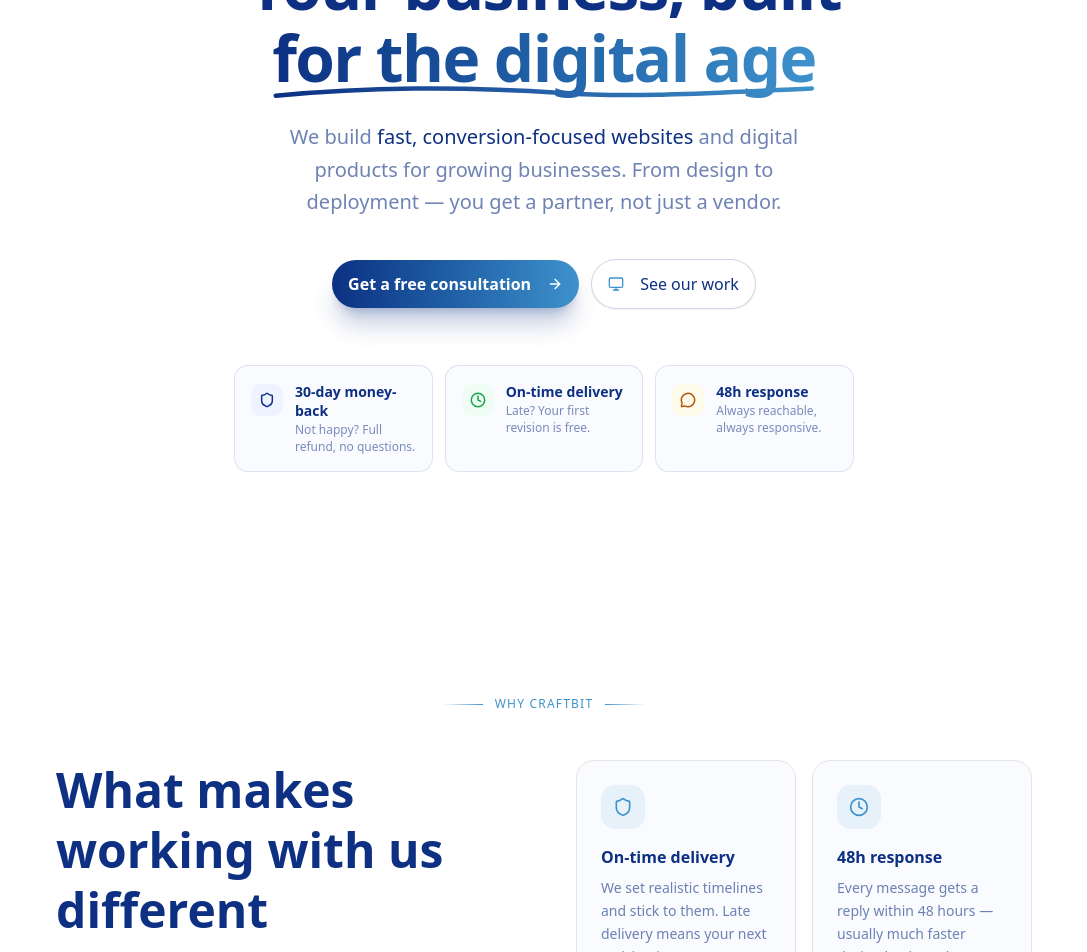
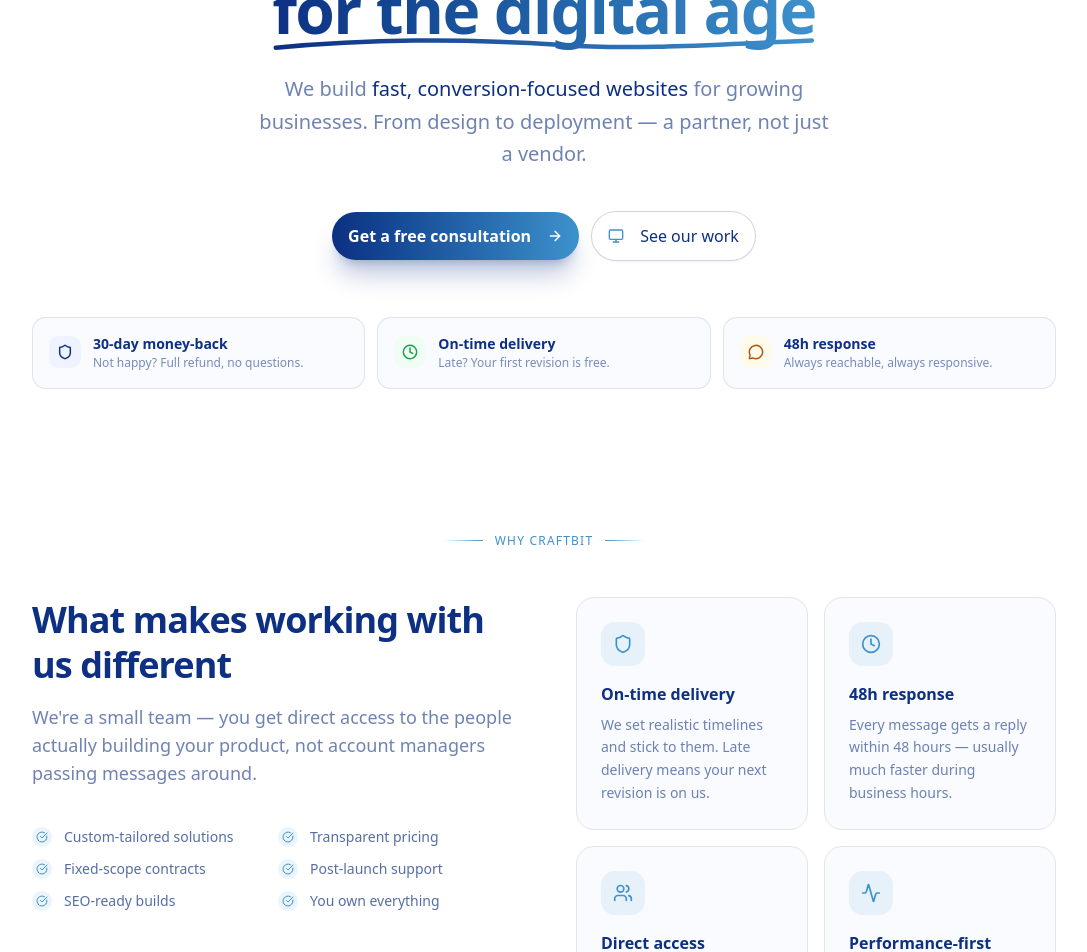
Before and after one commit to Craftbit-Solution/Craftbit, a Next.js app: page / in a window 1280 px wide. Shown: the part 360-1312 px from the top of the page, without its empty margins (96-1183 px from the left). Built offline with nearby package versions, Linux system fonts and the light colour scheme.

Commit message:
refactor: code cleanup

```diff
--- a/app/home/components/craft-studio.tsx
+++ b/app/home/components/craft-studio.tsx
@@ -75,8 +75,6 @@ const fadeUp: Variants = {
 export default function CraftStudio() {
   return (
     <SectionWrapper className="py-16">
-      <div className="relative mx-auto max-w-5xl px-6 lg:px-8">
-        {/* Eyebrow */}
       <motion.div
         initial="hidden"
         whileInView="visible"
@@ -107,9 +105,9 @@ export default function CraftStudio() {
           </span>
         </h2>
         <p className="text-lg leading-relaxed text-[#0D3082]/60">
-            Agencies charge too much and move too slow. Freelancers are
-            affordable but risky. We&apos;re built to give you the best of both
-            — without the tradeoffs.
+          Agencies charge too much and move too slow. Freelancers are affordable
+          but risky. We&apos;re built to give you the best of both — without the
+          tradeoffs.
         </p>
       </motion.div>
 
@@ -126,10 +124,7 @@ export default function CraftStudio() {
             className="border-[#0D3082]/08 hover:shadow-[#0D3082]/08 flex items-start gap-4 rounded-2xl border bg-white p-6 transition-all duration-300 hover:shadow-lg"
           >
             <div className="flex h-11 w-11 shrink-0 items-center justify-center rounded-xl bg-[#3E92CC]/10">
-                <reason.icon
-                  className="h-5 w-5 text-[#3E92CC]"
-                  strokeWidth={2}
-                />
+              <reason.icon className="h-5 w-5 text-[#3E92CC]" strokeWidth={2} />
             </div>
             <div>
               <h3 className="mb-2 flex items-center gap-2 text-base font-semibold text-[#0D3082]">
@@ -165,27 +160,29 @@ export default function CraftStudio() {
               {col.featured && (
                 <div className="absolute inset-0 hidden rounded-xl border border-[#3E92CC]/30 bg-[#3E92CC]/15 sm:block" />
               )}
-
               <div className="flex items-center justify-between gap-3 sm:flex-col sm:items-center sm:justify-center sm:gap-0">
                 <div
-                    className={`min-w-[100px] text-left text-xs font-semibold tracking-widest uppercase sm:mb-2 sm:min-w-0 sm:text-center ${col.featured ? 'text-[#3E92CC]' : 'text-white/40'}`}
+                  className={`min-w-[100px] text-left text-xs font-semibold tracking-widest uppercase sm:mb-2 sm:min-w-0 sm:text-center ${
+                    col.featured ? 'text-[#3E92CC]' : 'text-white/40'
+                  }`}
                 >
                   {col.label}
                 </div>
-
-                  <div className="font-display relative text-right text-xl font-bold text-white sm:mb-2 sm:text-center sm:text-2xl">
+                <div className="relative text-right text-xl font-bold text-white sm:mb-2 sm:text-center sm:text-2xl">
                   {col.price}
                 </div>
-
                 <div
-                    className={`relative hidden text-center text-xs leading-relaxed sm:block ${col.featured ? 'text-white/75' : 'text-white/40'}`}
+                  className={`relative hidden text-center text-xs leading-relaxed sm:block ${
+                    col.featured ? 'text-white/75' : 'text-white/40'
+                  }`}
                 >
                   {col.desc}
                 </div>
               </div>
-
               <p
-                  className={`mt-1.5 text-left text-xs leading-relaxed sm:hidden ${col.featured ? 'text-white/70' : 'text-white/35'}`}
+                className={`mt-1.5 text-left text-xs leading-relaxed sm:hidden ${
+                  col.featured ? 'text-white/70' : 'text-white/35'
+                }`}
               >
                 {col.desc}
               </p>
@@ -200,7 +197,6 @@ export default function CraftStudio() {
           Get a free quote →
         </span>
       </p>
-      </div>
     </SectionWrapper>
   );
 }
--- a/app/home/components/hero.tsx
+++ b/app/home/components/hero.tsx
@@ -59,7 +59,6 @@ const fadeUp: Variants = {
 export default function HomeHero() {
   return (
     <SectionWrapper className="pt-28 pb-20">
-      <div className="relative z-10 px-6 pt-12 pb-20">
       <div className="text-center">
         <motion.div
           variants={fadeUp}
@@ -69,9 +68,7 @@ export default function HomeHero() {
           className="mb-8 inline-flex items-center gap-2 rounded-full border border-[#0D3082]/12 bg-[#f0f4ff] px-4 py-2 text-sm font-medium text-[#0D3082]"
         >
           <span className="h-2 w-2 shrink-0 animate-pulse rounded-full bg-green-500" />
-            <span className="text-sm font-medium">
           Now taking new projects for Q2 2026
-            </span>
         </motion.div>
 
         <motion.h1
@@ -114,17 +111,16 @@ export default function HomeHero() {
           initial={{ opacity: 0, y: 16 }}
           animate={{ opacity: 1, y: 0 }}
           transition={{ duration: 0.6, delay: 0.25 }}
-            className="mx-auto mt-7 max-w-[560px] text-lg leading-relaxed text-[#0D3082]/60 md:text-xl"
+          className="mx-auto mt-7 max-w-xl text-lg leading-relaxed text-[#0D3082]/60 md:text-xl"
         >
           We build{' '}
           <span className="font-medium text-[#0D3082]">
             fast, conversion-focused websites
           </span>{' '}
-            and digital products for growing businesses. From design to
-            deployment — you get a partner, not just a vendor.
+          for growing businesses. From design to deployment — a partner, not
+          just a vendor.
         </motion.p>
 
-          {/* CTA Buttons */}
         <motion.div
           initial={{ opacity: 0 }}
           animate={{ opacity: 1 }}
@@ -138,11 +134,10 @@ export default function HomeHero() {
             Get a free consultation
             <ArrowRight className="ml-2 h-4 w-4 transition-transform group-hover:translate-x-1" />
           </Button>
-
           <Button
             variant="outline"
             size="lg"
-              className="group rounded-full border-[1.5px] border-[#0D3082]/20 bg-white px-8 py-6 text-base font-medium text-[#0D3082] transition-all duration-300 hover:border-[#3E92CC] hover:bg-[#0D3082]/5"
+            className="rounded-full border-[1.5px] border-[#0D3082]/20 bg-white px-8 py-6 text-base font-medium text-[#0D3082] transition-all duration-300 hover:border-[#3E92CC] hover:bg-[#0D3082]/5"
           >
             <Monitor className="mr-2 h-4 w-4 text-[#3E92CC]" />
             See our work
@@ -154,14 +149,14 @@ export default function HomeHero() {
           initial="hidden"
           animate="show"
           custom={4}
-            className="mx-auto mt-14 flex max-w-[620px] flex-col items-stretch justify-center gap-3 sm:flex-row"
+          className="mt-14 grid grid-cols-1 gap-3 sm:grid-cols-3"
         >
           {guarantees.map((g) => {
             const Icon = g.icon;
             return (
               <div
                 key={g.title}
-                  className="flex flex-1 items-start gap-3 rounded-xl border border-[#0D3082]/12 bg-[#fafbff] px-4 py-4 text-left"
+                className="flex items-start gap-3 rounded-xl border border-[#0D3082]/12 bg-[#fafbff] px-4 py-4 text-left"
               >
                 <div
                   className="mt-0.5 flex h-8 w-8 shrink-0 items-center justify-center rounded-lg"
@@ -186,7 +181,6 @@ export default function HomeHero() {
           })}
         </motion.div>
       </div>
-      </div>
     </SectionWrapper>
   );
 }
--- a/app/home/components/why-choose-us.tsx
+++ b/app/home/components/why-choose-us.tsx
@@ -84,15 +84,28 @@ export default function WhyChooseUs() {
         <div className="h-px w-10 bg-linear-to-l from-transparent to-[#3E92CC]" />
       </motion.div>
 
-      <div className="relative px-6">
-        <div className="grid items-start gap-16 lg:grid-cols-2">
+      <div className="grid items-start gap-12 lg:grid-cols-2 lg:gap-16">
         <div>
-            <SectionHeader
-              label=""
-              title="What makes working with us different"
-              description="We're a small team, which means you get direct access to the people actually building your product — not account managers passing messages around."
-              centered={false}
-            />
+          <motion.h2
+            initial="hidden"
+            whileInView="visible"
+            viewport={{ once: true }}
+            variants={fadeUp}
+            className="text-3xl leading-tight font-bold tracking-tight text-[#0D3082] md:text-4xl"
+          >
+            What makes working with us different
+          </motion.h2>
+          <motion.p
+            initial="hidden"
+            whileInView="visible"
+            viewport={{ once: true }}
+            variants={fadeUp}
+            className="mt-4 text-lg text-[#0D3082]/60"
+          >
+            We&apos;re a small team — you get direct access to the people
+            actually building your product, not account managers passing
+            messages around.
+          </motion.p>
 
           <div className="mt-10 grid grid-cols-2 gap-3">
             {checkItems.map((item, index) => (
@@ -110,7 +123,7 @@ export default function WhyChooseUs() {
           </div>
         </div>
 
-          <div className="grid grid-cols-1 grid-rows-2 gap-4 sm:grid-cols-2">
+        <div className="grid grid-cols-1 gap-4 sm:grid-cols-2">
           {features.map((feature, index) => (
             <AnimatedSection
               key={feature.title}
@@ -139,7 +152,6 @@ export default function WhyChooseUs() {
           ))}
         </div>
       </div>
-      </div>
     </SectionWrapper>
   );
 }
--- a/app/home/home.tsx
+++ b/app/home/home.tsx
@@ -7,7 +7,7 @@ export default function HomePage() {
     <>
       <HomeHero />
       <WhyChooseUs />
-      <CraftStudio />
+    <CraftStudio />
     </>
   );
 }
--- a/app/page.tsx
+++ b/app/page.tsx
@@ -1,5 +1,9 @@
 import HomePage from './home/home';
 
 export default function Home() {
-  return <HomePage />;
+  return (
+    <main className="bg-white">
+      <HomePage />
+    </main>
+  );
 }
```
Lines whose indentation alone changed are shown as unchanged.
